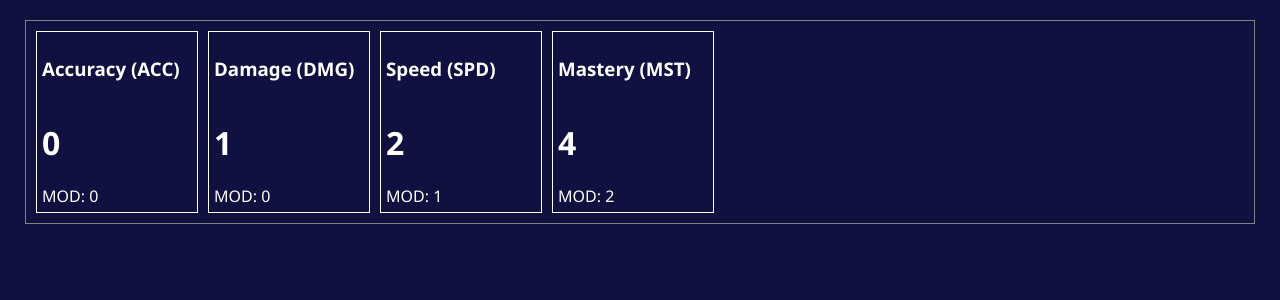
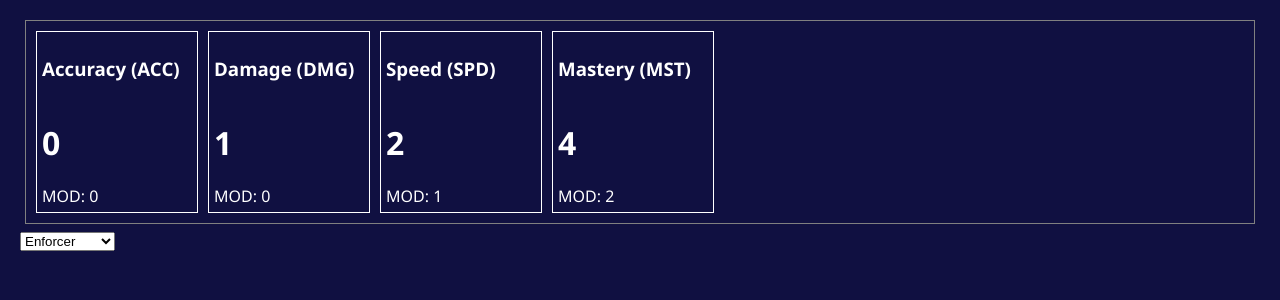
Before and after one commit to rowolff/bb-character-sheet, a React (Create React App) app: page / in a window 1280 px wide. Shown: the top 300 px of the page. Built offline with nearby package versions, Linux system fonts and the light colour scheme.

Commit message:
Add archetypes

```diff
--- a/src/App.tsx
+++ b/src/App.tsx
@@ -1,7 +1,10 @@
-import React from 'react'
+import React, { useState } from 'react'
 import { createGlobalStyle } from 'styled-components'
+
+import { AttributeValues } from './types/Attributes'
 import { AttributeBox } from './components/AttributeBox'
 import { attributeItems } from './constants/attributeItems'
+import { archetypes } from './constants/archetypes'
 
 const GlobalStyle = createGlobalStyle`
   body {
@@ -12,7 +15,7 @@ const GlobalStyle = createGlobalStyle`
   }
 `
 
-const stats = {
+const initialStats = {
   accuracy: 0,
   damage: 1,
   speed: 2,
@@ -20,10 +23,22 @@ const stats = {
 }
 
 const App = () => {
+  const [stats, setStats] = useState<AttributeValues>(initialStats)
+
+  const updateArchetype = (e: React.ChangeEvent<HTMLSelectElement>) => {
+    console.log(e.currentTarget.value)
+    setStats(archetypes[e.currentTarget.value])
+  }
+
   return (
     <React.Fragment>
       <GlobalStyle />
       <AttributeBox labels={attributeItems} values={stats} />
+      <select onChange={updateArchetype}>
+        {Object.keys(archetypes).map((archetype) => (
+          <option value={archetype}>{archetypes[archetype].name}</option>
+        ))}
+      </select>
     </React.Fragment>
   )
 }
--- /dev/null
+++ b/src/constants/archetypes.ts
@@ -0,0 +1,40 @@
+import { AttributeValues } from '../types/Attributes'
+
+interface ArchetypeValues extends AttributeValues {
+  name: string
+}
+
+type Archetype = {
+  [key: string]: ArchetypeValues
+}
+
+export const archetypes: Archetype = {
+  enforcer: {
+    name: 'Enforcer',
+    accuracy: 1,
+    damage: 4,
+    speed: 2,
+    mastery: 0,
+  },
+  elementalist: {
+    name: 'Elementalist',
+    accuracy: 0,
+    damage: 2,
+    speed: 1,
+    mastery: 4,
+  },
+  deadeye: {
+    name: 'Deadeye',
+    accuracy: 4,
+    damage: 1,
+    speed: 0,
+    mastery: 2,
+  },
+  guardian: {
+    name: 'Guardian',
+    accuracy: 2,
+    damage: 0,
+    speed: 4,
+    mastery: 1,
+  },
+}
```
